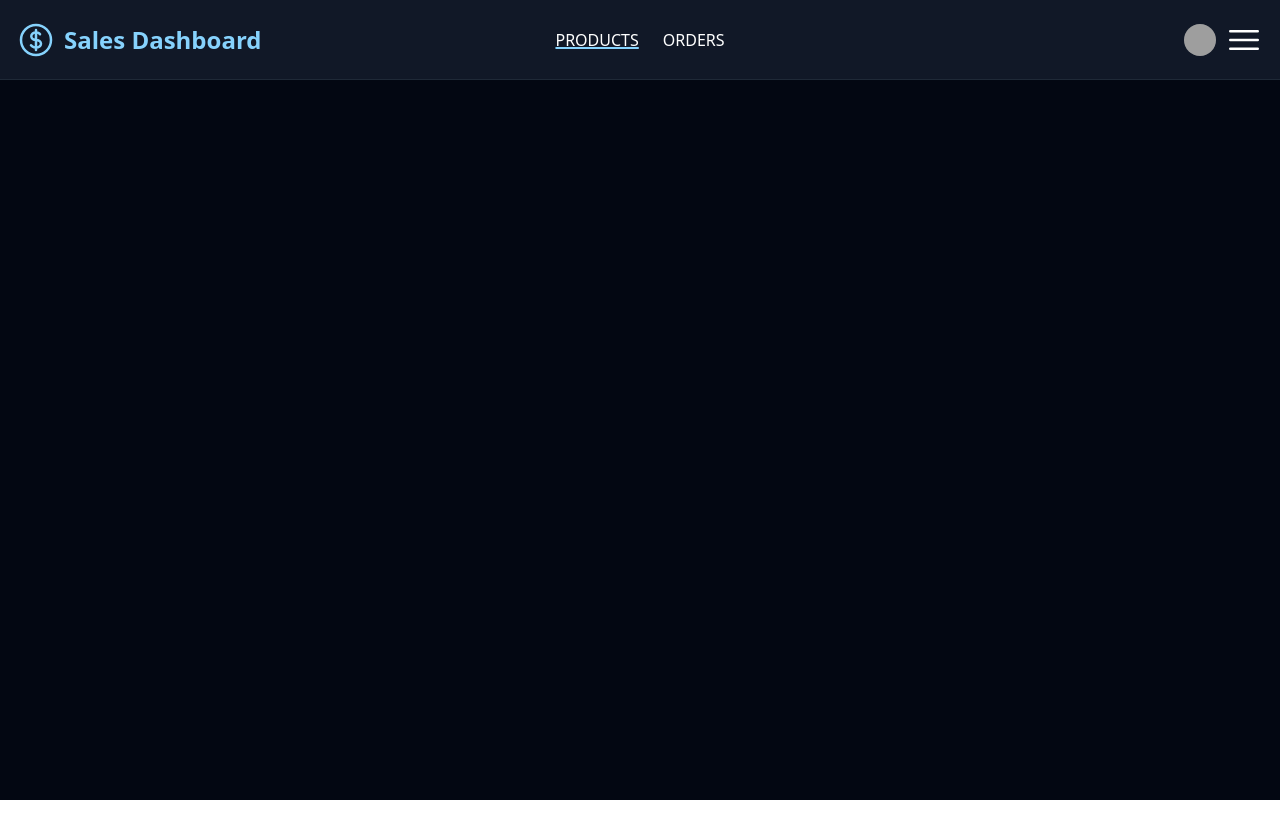
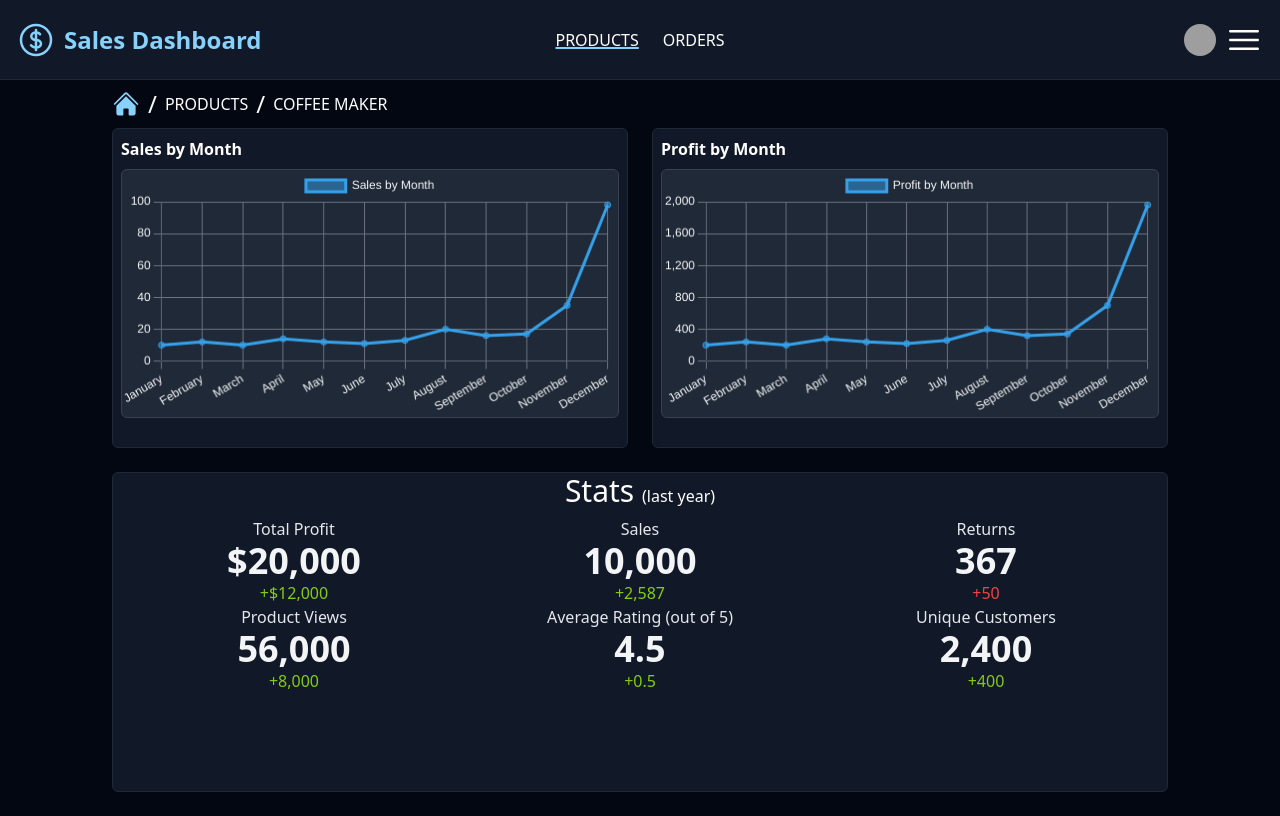
Before and after one commit to cwbieganek/sales-dashboard, a SvelteKit app: page /products/1 in a window 1280 px wide. Built offline with nearby package versions, Linux system fonts and the light colour scheme; grey boxes are pictures that could not be loaded.

Commit message:
Use only the stats from 2023 for now

```diff
--- a/src/routes/products/[id]/+page.svelte
+++ b/src/routes/products/[id]/+page.svelte
@@ -8,7 +8,7 @@
 
 	const profitPerSale = product.listPrice - product.wholesaleCost;
 	const totalProfit = profitPerSale * product.sales;
-	const profitByMonth = product.salesByMonth.map((sales) => {
+	const profitByMonth2023 = product.salesByMonth['2023'].map((sales) => {
 		return sales * profitPerSale;
 	});
 </script>
@@ -37,14 +37,14 @@
 			class="bg-gray-900 border rounded-md border-gray-800 hover:border-gray-700 w-6/12 h-80 p-2"
 		>
 			<h3 class="text-white font-semibold mb-2">Sales by Month</h3>
-			<ProductSalesChart salesByMonth={product.salesByMonth} label="Sales by Month" />
+			<ProductSalesChart salesByMonth={product.salesByMonth['2023']} label="Sales by Month" />
 		</div>
 		<!-- Chart 2 -->
 		<div
 			class="bg-gray-900 border rounded-md border-gray-800 hover:border-gray-700 w-6/12 h-80 p-2"
 		>
 			<h3 class="text-white font-semibold mb-2">Profit by Month</h3>
-			<ProductSalesChart salesByMonth={profitByMonth} label="Profit by Month" />
+			<ProductSalesChart salesByMonth={profitByMonth2023} label="Profit by Month" />
 		</div>
 	</div>
 	<!-- Stats container -->
```
